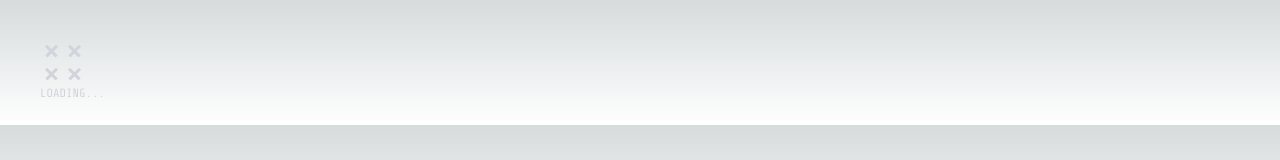
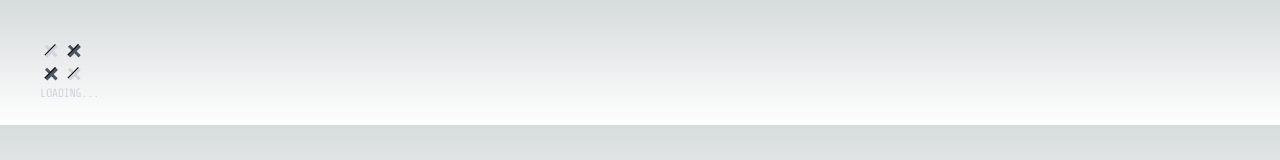
Before and after one commit to brandon-moy/idea-playground, a Next.js app: page /loading-spinners in a window 1280 px wide. Shown: the top 160 px of the page. Built offline with nearby package versions, Linux system fonts and the light colour scheme; what tailwindcss-animation-delay would draw is missing.

Commit message:
Added styling to x to have border same color as bg and 2 as dark color

```diff
--- a/components/spinners/nikke.tsx
+++ b/components/spinners/nikke.tsx
@@ -6,23 +6,23 @@ export default function NikkeLoader() {
       <div className="flex w-full h-full flex-wrap">
         <div className="relative basis-1/2">
           <div className="w-[15px] h-[2.5px] bg-gray-300 rotate-45 absolute translate-x-1 translate-y-[0.6rem]"></div>
-          <div className="w-[15px] h-[2.5px] bg-gray-300 -rotate-45 absolute translate-x-1 translate-y-[0.6rem]"></div>
+          <div className="w-[15px] h-[4px] bg-gray-300 -rotate-45 absolute translate-x-[0.23rem] translate-y-[0.55rem] border-t-[1.5px] border-black"></div>
+        </div>
+        <div className="relative basis-1/2">
+          <div className="w-[15px] h-[2.5px] bg-gray-600 rotate-45 absolute translate-x-1 translate-y-[0.6rem]"></div>
+          <div className="w-[15px] h-[4px] bg-gray-600 -rotate-45 absolute translate-x-[0.23rem] translate-y-[0.55rem] border-t-[1.5px] border-black"></div>
+        </div>
+        <div className="relative basis-1/2">
+          <div className="w-[15px] h-[2.5px] bg-gray-600 rotate-45 absolute translate-x-1 translate-y-[0.6rem]"></div>
+          <div className="w-[15px] h-[4px] bg-gray-600 -rotate-45 absolute translate-x-[0.23rem] translate-y-[0.55rem] border-t-[1.5px] border-black"></div>
         </div>
         <div className="relative basis-1/2">
           <div className="w-[15px] h-[2.5px] bg-gray-300 rotate-45 absolute translate-x-1 translate-y-[0.6rem]"></div>
-          <div className="w-[15px] h-[2.5px] bg-gray-300 -rotate-45 absolute translate-x-1 translate-y-[0.6rem]"></div>
-        </div>
-        <div className="relative basis-1/2">
-          <div className="w-[15px] h-[2.5px] bg-gray-300 rotate-45 absolute translate-x-1 translate-y-[0.6rem]"></div>
-          <div className="w-[15px] h-[2.5px] bg-gray-300 -rotate-45 absolute translate-x-1 translate-y-[0.6rem]"></div>
-        </div>
-        <div className="relative basis-1/2">
-          <div className="w-[15px] h-[2.5px] bg-gray-300 rotate-45 absolute translate-x-1 translate-y-[0.6rem]"></div>
-          <div className="w-[15px] h-[2.5px] bg-gray-300 -rotate-45 absolute translate-x-1 translate-y-[0.6rem]"></div>
+          <div className="w-[15px] h-[4px] bg-gray-300 -rotate-45 absolute translate-x-[0.23rem] translate-y-[0.55rem] border-t-[1.5px] border-black"></div>
         </div>
       </div>
       {/* LOADING... container */}
-      <div className="flex text-xs font-st-mono text-gray-300">
+      <div className="flex text-xs font-st-mono text-gray-300 tracking-tighter">
         <p className="animate-letter-jump m-0">L</p>
         <p className="animate-letter-jump animation-delay-250 m-0">O</p>
         <p className="animate-letter-jump animation-delay-500 m-0">A</p>
```
